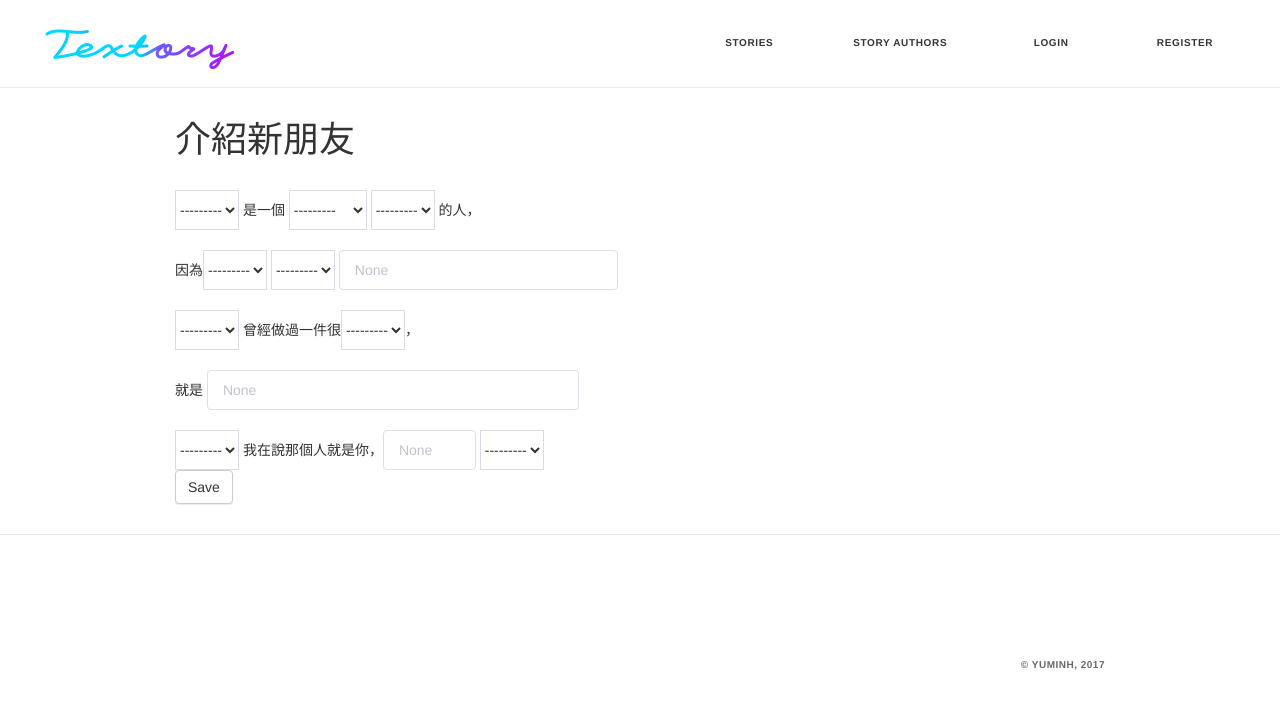
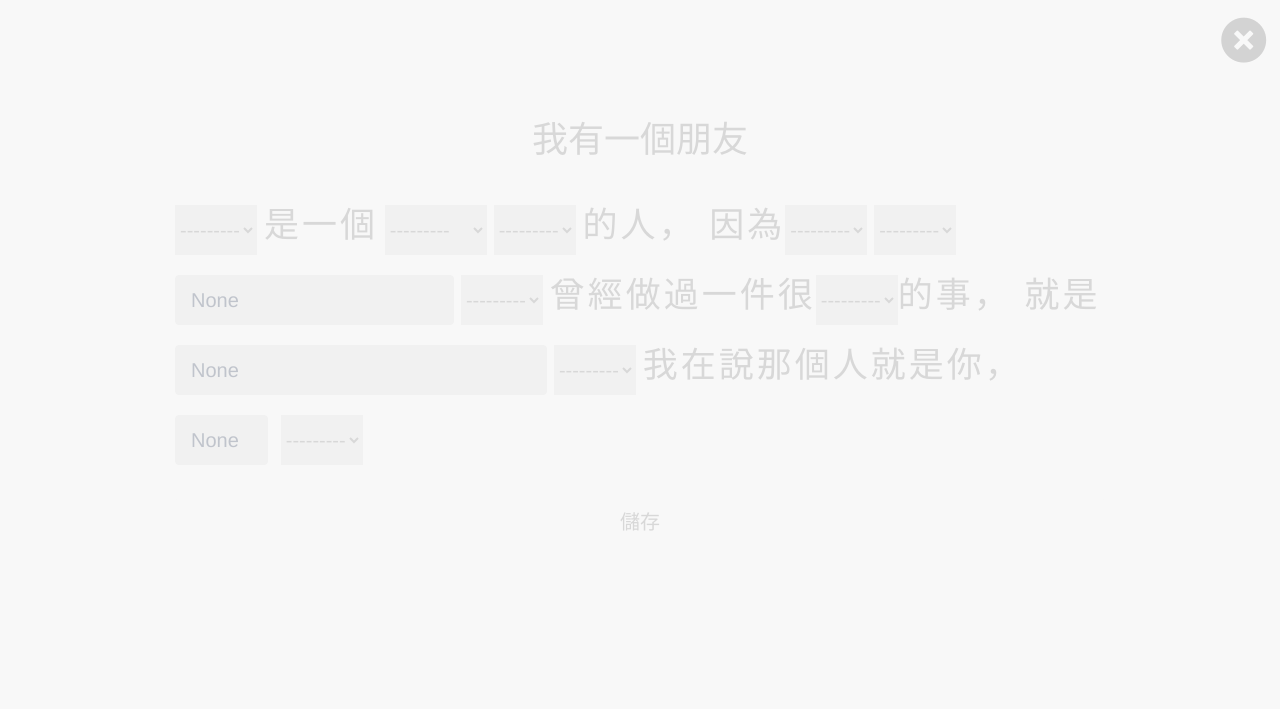
Before and after one commit to Yumin0/textory, a Django app: page /story/new/ in a window 1280 px wide. Shown: the top 709 px of the page. Run offline with Django 3.2, Linux system fonts and the light colour scheme; some libraries are stand-ins or nearby versions.

Commit message:
story_new style

```diff
--- a/story/templates/story/story_create.html
+++ b/story/templates/story/story_create.html
@@ -1,43 +1,122 @@
-{% extends 'story/base.html' %}
-{% block head %}
-<link rel="stylesheet" type="text/css" href="https://cdnjs.cloudflare.com/ajax/libs/bootstrap-tagsinput/0.3.5/bootstrap-tagsinput.css">
-<script src="https://cdnjs.cloudflare.com/ajax/libs/bootstrap-tagsinput/0.3.5/bootstrap-tagsinput.js"></script>
-<link rel="stylesheet" href="http://code.jquery.com/ui/1.8.18/themes/base/jquery-ui.css" type="text/css" media="all" />
-<script src="http://ajax.googleapis.com/ajax/libs/jquery/1.7.1/jquery.min.js" type="text/javascript"></script>
-<script src="https://ajax.googleapis.com/ajax/libs/jqueryui/1.8.16/jquery-ui.min.js" type="text/javascript"></script>
-
+<!DOCTYPE html>
+{% load staticfiles %}
+<html>
+  <head>
+    <title>Textory</title>
+    <meta charset="UTF-8">
+    <!-- 引入样式 -->
+    <link rel="stylesheet" href="https://unpkg.com/element-ui/lib/theme-chalk/index.css">
+    <link rel="stylesheet" href="{% static 'css/story.css' %}">
+    <link rel="stylesheet" href="https://cdnjs.cloudflare.com/ajax/libs/font-awesome/4.7.0/css/font-awesome.min.css">
+    <link rel="stylesheet" href="//maxcdn.bootstrapcdn.com/bootstrap/3.2.0/css/bootstrap.min.css">
+    <link rel="stylesheet" href="//maxcdn.bootstrapcdn.com/bootstrap/3.2.0/css/bootstrap-theme.min.css">
+    <link href="http://fonts.googleapis.com/css?family=Lobster&subset=latin,latin-ext" rel="stylesheet" type="text/css">
+      <meta name="viewport" content="width=device-width, initial-scale=1.0">
       <style>
+      body{
+        background: #F8F8F8;
+      }
+      .page_wrapper{
+        background: #F8F8F8;
+      }
+      .close{
+        position: fixed;
+        z-index: 652;
+        top: 16px;
+        right: 16px;
+        font-size: 50px;
+        color: #444242;
+      }
       .container {
         width: 960px;
       }
-  .abc1{width: 30%;}
-  .abc2{width: 40%;}
-  .abc3{width: 10%;}
+      .desc {
+        font-size: 35px;
+        color: #D8D8D8;
+        margin-top: 10px;
+      }
+      .abc1{
+        width: 30%;
+        background: #f1f1f1;
+        font-size: 20px;
+        height: 50px;
+        border: 1px solid #f1f1f1;
+        color: #D8D8D8;
+      }
+      .abc2{
+        width: 40%;
+        background: #f1f1f1;
+        font-size: 20px;
+        height: 50px;
+        border: 1px solid #f1f1f1;
+        color: #D8D8D8;
+      }
+      .abc3{
+        width: 10%;
+        background: #f1f1f1;
+        font-size: 20px;
+        height: 50px;
+        border: 1px solid #f1f1f1;
+        color: #D8D8D8;
+      }
+
+      h1 {
+        text-align: center;
+        color: #D8D8D8;
+      }
+
+      p {
+        line-height:2;
+        letter-spacing:3px;
+      }
+      select {
+        background: #f1f1f1;
+        font-size: 20px;
+        height: 50px;
+        border: 1px solid #f1f1f1;
+        color: #D8D8D8;
+        outline: none;
+      }
+
+      .save{
+        color: #d8d8d8;
+        background-color: #f8f8f8;
+        height: 50px;
+        font-size: 20px;
+        border: 1px solid #f8f8f8;
+      }
+      .save:hover {
+      background-color: #d2d2d2;
+      color: white;
+      }
+
       </style>
-{% endblock %}
-{% block body %}
+  </head>
+  <body>
+    <main class="page_wrapper">
+      <a href="{% url 'story_list' %}" class="close fa fa-times-circle fa-6"></a>
       <div class="container">
-  <h1>介紹新朋友</h1>
+        <h1>我有一個朋友</h1>
         <br>
         <form method="POST" class="post-form">
             {% csrf_token %}
             {{ form.errors}}
           <p>
-      {{ form.sb_gender }} 是一個 {{ form.sb_adv }} {{ form.sb_adj }} 的人，
+            {{ form.sb_gender }} <span class="desc">是一個</span> {{ form.sb_adv }} {{ form.sb_adj }} <span class="desc">的人，
+
+            因為</span>{{ form.sb_gender }} {{ form.sb_about }} {{ form.sb_thing }}
+
+            {{ form.who }} <span class="desc">曾經做過一件很</span>{{ form.sth_adj }}<span class="desc">的事，
+
+            就是</span> {{ form.sb_story }}
+
+            {{ form.itjcts }} <span class="desc">我在說那個人就是你，{{ form.sb_name }} {{ form.mark }}</span>
             <br><br>
-      因為{{ form.sb_gender }} {{ form.sb_about }} {{ form.sb_thing }}
-      <br><br>
-      {{ form.who }} 曾經做過一件很{{ form.sth_adj }}，
-      <br><br>
-      就是 {{ form.sb_story }}
-      <br><br>
-      {{ form.itjcts }} 我在說那個人就是你，{{ form.sb_name }} {{ form.mark }}
-      <br>
-      <button type="submit" class="save btn btn-default">Save</button>
+            <button type="submit" class="col-md-12 col-lg-12 save btn">儲存</button>
           </p>
           <br>
         </form>
-
-
       </div>
-{% endblock %}
+    </main>
+  </body>
+</html>
--- a/story/templates/story/story_detail.html
+++ b/story/templates/story/story_detail.html
@@ -4,7 +4,6 @@
     <head>
         <title>Textory</title>
         <meta charset="UTF-8">
-
         <!-- 引入样式 -->
         <link rel="stylesheet" href="https://unpkg.com/element-ui/lib/theme-chalk/index.css">
         <link rel="stylesheet" href="{% static 'css/story.css' %}">
--- a/story/templates/story/storyauthor_list.html
+++ b/story/templates/story/storyauthor_list.html
@@ -5,8 +5,8 @@
     width: 960px;
   }
   .about_page__tweet {
-    width: 440px;
-    padding: 10px 30px 40px 10px;
+    width: 280px;
+    padding: 40px 30px 40px 48px;
     margin: 0 20px 20px 0;
     display: inline-block;
     vertical-align: top;
```
Also changed, not shown: story/templates/story/story_list_by_author.html (+29 -8 lines). Lines whose indentation alone changed are shown as unchanged.
